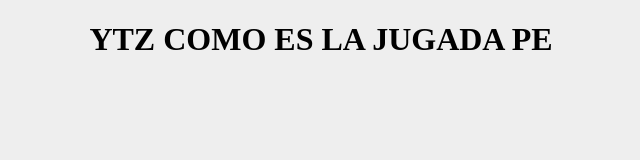
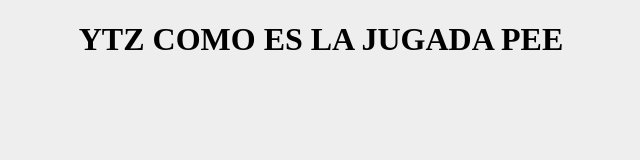
Before and after one commit to Yujanxd/REPOSITORIO-PRUEBAS, a website: page public/index.html in a window 1280 px wide. Shown: the whole page, without its empty margins (319-959 px from the left). Drawn offline with nearby package versions, Linux system fonts and the light colour scheme.

Commit message:
Update index.html

```diff
--- a/public/index.html
+++ b/public/index.html
@@ -11,7 +11,7 @@
 
     <div class="container">
         <div class="row">
-        <h1 class="text-center" style="text-align: center;">YTZ COMO ES LA JUGADA PE </h1>
+        <h1 class="text-center" style="text-align: center;">YTZ COMO ES LA JUGADA PEE </h1>
     </div>
 
   <script src="https://code.jquery.com/jquery-3.7.0.min.js" integrity="sha256-2Pmvv0kuTBOenSvLm6bvfBSSHrUJ+3A7x6P5Ebd07/g=" crossorigin="anonymous"></script>
```
